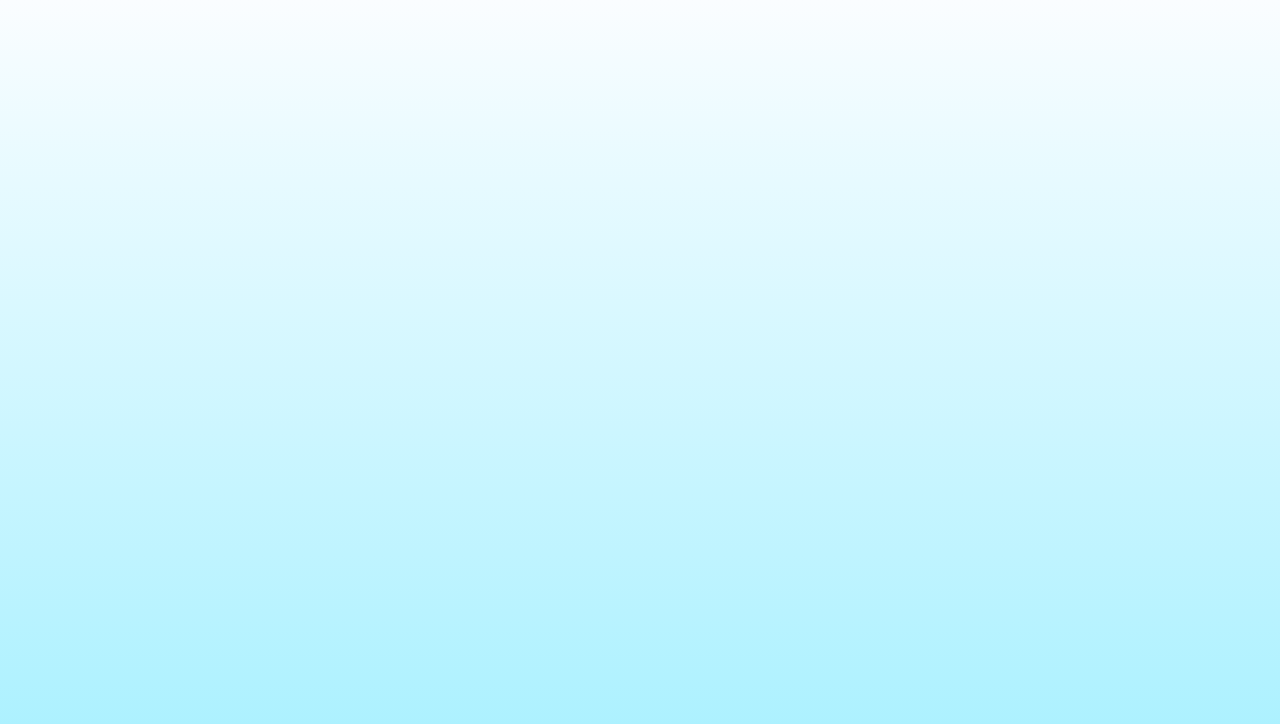
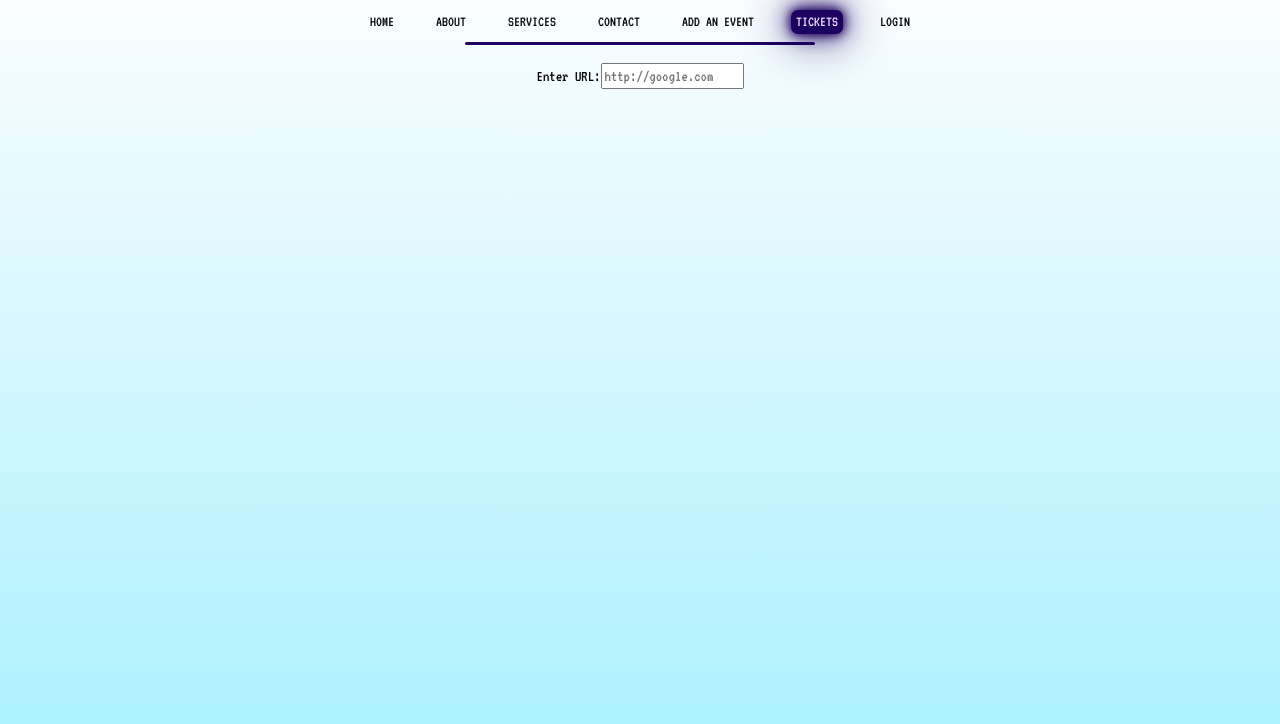
Before and after one commit to SOEN341-2025/Frontend, a React (Vite) app: page /ticket in a window 1280 px wide. Before the commit this address had no page. Shown: the top 724 px of the page. Built offline with nearby package versions, Linux system fonts and the light colour scheme.

Commit message:
Added QR code, events list

```diff
--- a/package.json
+++ b/package.json
@@ -12,6 +12,7 @@
   "dependencies": {
     "bootstrap": "^5.3.8",
     "framer-motion": "^12.23.22",
+    "qrcode.react": "^4.2.0",
     "react": "^19.1.1",
     "react-dom": "^19.1.1",
     "react-icons": "^5.5.0",
--- a/src/App.jsx
+++ b/src/App.jsx
@@ -6,6 +6,7 @@ import Add_event_page from './pages/addEventPage/addEventPage';
 import Home from "./pages/home/home";
 import Layout from "./components/Layout";
 import Contact_Page from './pages/ContactPage/ContactPage';
+import Ticket from './pages/ticket/Ticket';
 
 
 
@@ -19,6 +20,7 @@ function App() {
         <Route path="about" element={<h2>About Page</h2>} />
         <Route path="services" element={<h2>Services Page</h2>} />
         <Route path="contact" element={<Contact_Page/>} />
+        <Route path="ticket" element={<Ticket/>}/>
         <Route path="login" element={<LoginPage/>} />
       </Route>
     </Routes>
--- a/src/components/navbar/navbar.jsx
+++ b/src/components/navbar/navbar.jsx
@@ -30,6 +30,11 @@ export default function Navbar() {
           Add an event
         </NavLink>
 
+        <NavLink to="/ticket" className={({ isActive }) =>
+            isActive ? `${styles.navLink} ${styles.active}` : styles.navLink}>
+          Tickets
+        </NavLink>
+
         <NavLink to="/login" className={({ isActive }) =>
             isActive ? `${styles.navLink} ${styles.active}` : styles.navLink}>
           Login
--- a/src/pages/home/home.jsx
+++ b/src/pages/home/home.jsx
@@ -1,13 +1,36 @@
 import React from "react";
 import Header from "../../components/Header";
+import { useState, useEffect } from "react";
 
 function Home(){
+
+    const [events, setEvents] = useState([])
+
+    useEffect( () => {
+        setEvents(() => {
+            fetch("http://localhost:3000/api/event")
+            .then(
+                (response) => response.json()
+            )
+            .then(
+                (data) => {
+                    setEvents(data); // put array into state
+                }
+            )
+            .catch(
+                e => console.log(e)
+            )
+        })
+    }, [])
+
+
+    const mappedEvents = events ? events.map(e => <li key={e.id}>{e.title}</li>) : <p>fuck u</p>
 
     return (
 
         <>
         <Header/>
-
+        {mappedEvents}
         </>
     )
 
--- /dev/null
+++ b/src/pages/ticket/Ticket.css
@@ -0,0 +1,5 @@
+.something {
+    text-align: center;
+    display: block;
+
+}
--- /dev/null
+++ b/src/pages/ticket/Ticket.jsx
@@ -0,0 +1,54 @@
+import React from "react";
+import Header from "../../components/Header";
+import {QRCodeSVG} from "qrcode.react";
+import {useState} from 'react';
+import "./Ticket.css";
+
+function Ticket(){
+
+    //The qr code information
+    const [qrCodeUrl, setQrCodeUrl] = useState(
+        {
+            url : ''
+        }
+    )
+
+    //Allows to change the id for the qr code
+    const editQrCode = (event) => {
+
+        const {name, value} = event.target;
+
+        setQrCodeUrl({...qrCodeUrl, [name] : value });
+
+    }
+
+    return (
+        <>
+        <Header/>
+
+        <label className='something'>Enter URL:
+            <input type="text" id="url" name="url" value ={qrCodeUrl.url} onChange={editQrCode} placeholder="http://google.com"/>
+        </label>
+
+        <br/>
+
+        {/* This only appears if the user enters the url of the website they want to visit*/}
+        <div>
+            {qrCodeUrl.url != ""? (
+
+                <QRCodeSVG  value = {qrCodeUrl.url} size="256"/>
+
+            ):(
+                <p></p>
+            )
+
+            }
+        </div>
+
+        </>
+
+
+    )
+}
+
+export default Ticket;
```
Also changed, not shown: 1 other file (tests, documents, lock files or other folders).
